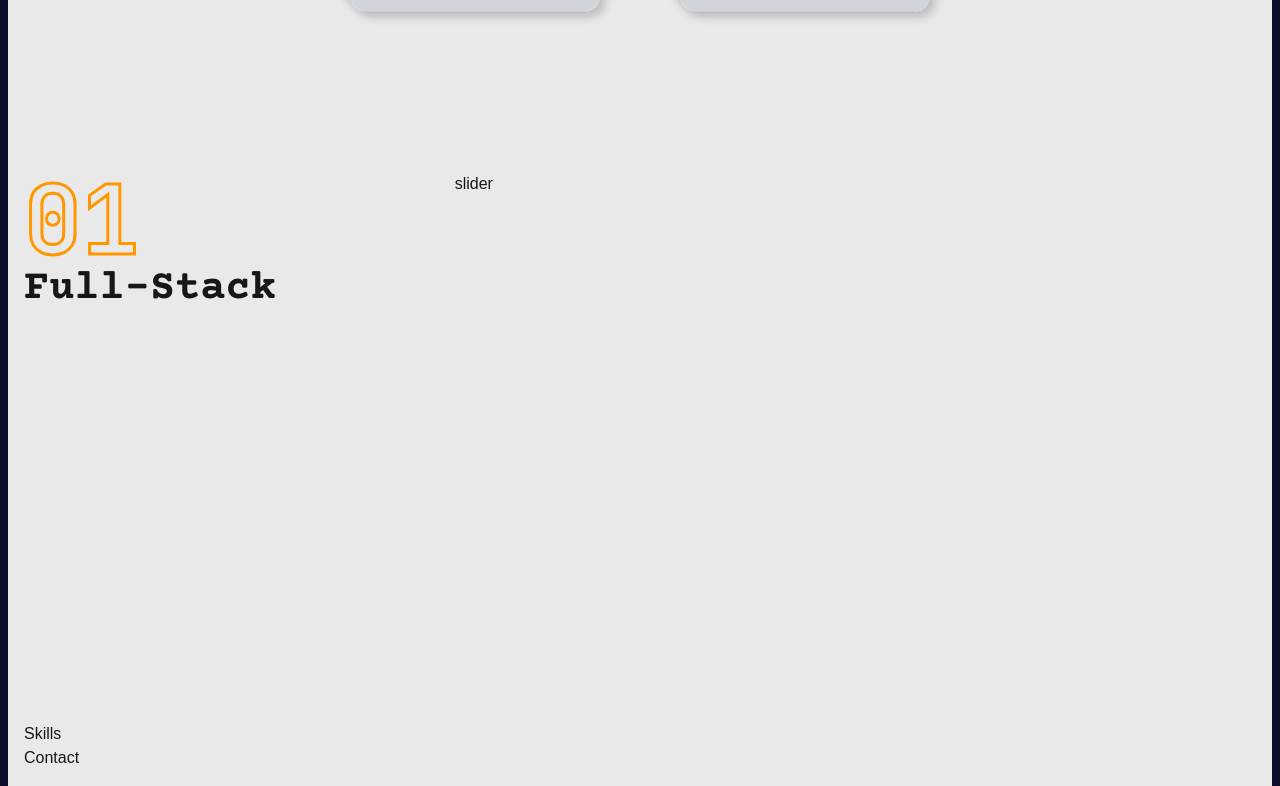
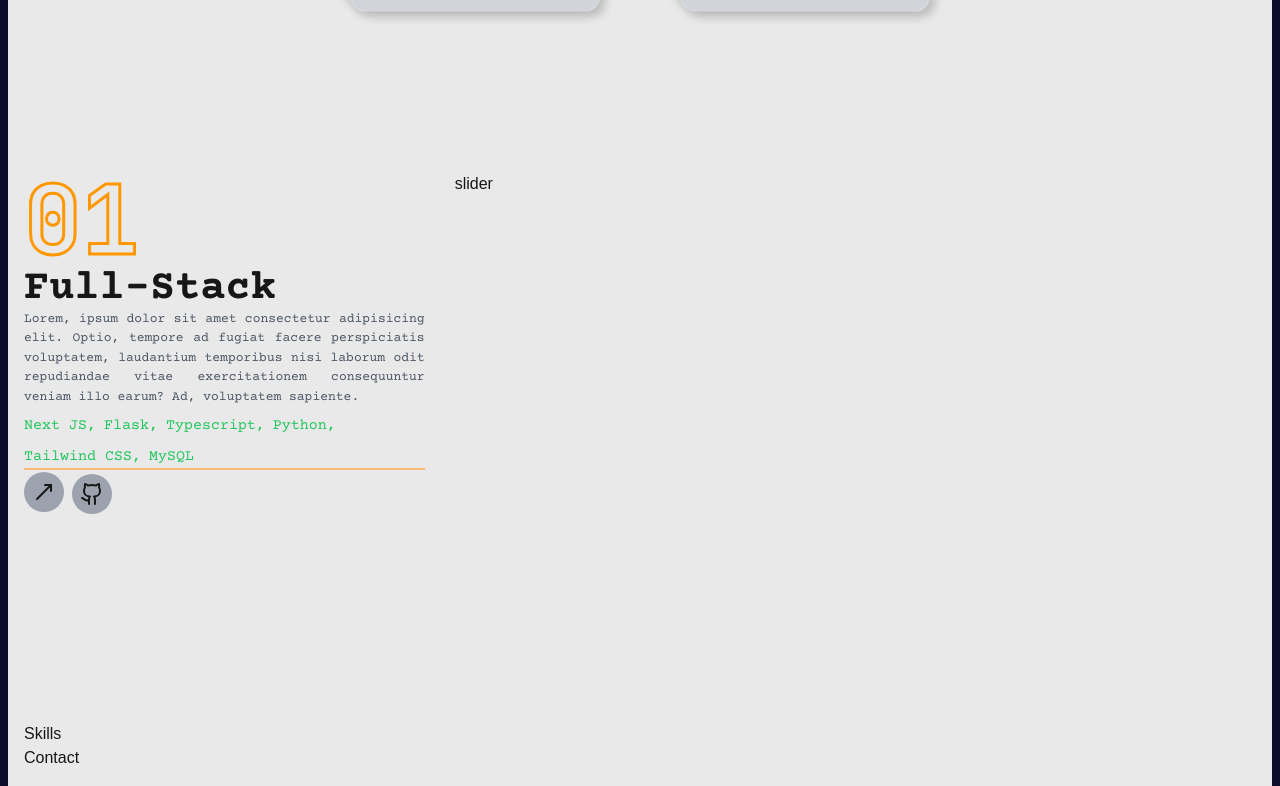
Before and after one commit to Imamhari/portfolio, a Next.js app: page / in a window 1280 px wide. Shown: the part 1999-2785 px from the top of the page. Built offline with nearby package versions, Linux system fonts and the light colour scheme.

Commit message:
project page: ongoing

```diff
--- a/package.json
+++ b/package.json
@@ -9,6 +9,8 @@
     "lint": "next lint"
   },
   "dependencies": {
+    "@radix-ui/react-tooltip": "^1.1.8",
+    "clsx": "^2.1.1",
     "framer-motion": "^12.4.2",
     "lucide-react": "^0.475.0",
     "next": "15.1.6",
@@ -18,6 +20,7 @@
     "react-simple-typewriter": "^5.0.1",
     "react-tsparticles": "^2.12.2",
     "swiper": "^11.2.2",
+    "tailwind-merge": "^3.0.1",
     "tsparticles": "^3.8.1",
     "tsparticles-engine": "^2.12.0",
     "tsparticles-slim": "^2.12.0"
--- a/src/app/pages/projects/page.tsx
+++ b/src/app/pages/projects/page.tsx
@@ -1,6 +1,8 @@
 "use client"
 import { useState } from "react";
 import { motion } from "framer-motion";
+import Image from "next/image";
+import Link from "next/link";
 import { Swiper, SwiperSlide } from "swiper/react";
 import "swiper/css";
 import {
@@ -9,7 +11,7 @@ import {
   TooltipProvider,
   TooltipTrigger,
 } from "@/app/components/ui/tooltip";
-import { Globe, Github } from 'lucide-react';
+import { MoveUpRight, Github } from 'lucide-react';
 import { JetBrains_Mono, Courier_Prime } from 'next/font/google';
 
 const jetBrainsMono = JetBrains_Mono({ subsets: ['latin'], weight: ['400', '700'] });
@@ -21,10 +23,10 @@ const projectList = [
     category: "full-stack",
     title: "Laut Lestari",
     description: "Lorem, ipsum dolor sit amet consectetur adipisicing elit. Optio, tempore ad fugiat facere perspiciatis voluptatem, laudantium temporibus nisi laborum odit repudiandae vitae exercitationem consequuntur veniam illo earum? Ad, voluptatem sapiente.",
-    stack: [{ name:"Next JS"}, { name:"Flask"}, { name:"Typescript"}, { name:"Python"}, { name:"Tailwind CSS"}, { name:"MySQL"}],
+    stack: [{ name:"Next JS,"}, { name:"Flask,"}, { name:"Typescript,"}, { name:"Python,"}, { name:"Tailwind CSS,"}, { name:"MySQL"}],
     image: "/public/assets/Laut-Lestari.png",
-    live:"",
-    github:"",
+    live:"https://lautlestari.netlify.app/",
+    github:"https://github.com/diikafirmansyah/FSSE-jan24_group-i_gfp_FE",
   },
   {
     num: "02",
@@ -33,18 +35,18 @@ const projectList = [
     description: "Lorem, ipsum dolor sit amet consectetur adipisicing elit. Optio, tempore ad fugiat facere perspiciatis voluptatem, laudantium temporibus nisi laborum odit repudiandae vitae exercitationem consequuntur veniam illo earum? Ad, voluptatem sapiente.",
     stack: [{ name:"Next JS"}, { name:"Typescript"}, { name:"Tailwind CSS"}, { name:"ShadCN"}],
     image: "/public/assets/delish.png",
-    live:"",
-    github:"",
+    live:"https://frontend-delish-app.vercel.app/",
+    github:"https://github.com/tobiasagyasta/frontend-delish-app",
   },
   {
     num: "03",
     category: "front-end",
     title: "SahabatAjar.id",
     description: "Lorem, ipsum dolor sit amet consectetur adipisicing elit. Optio, tempore ad fugiat facere perspiciatis voluptatem, laudantium temporibus nisi laborum odit repudiandae vitae exercitationem consequuntur veniam illo earum? Ad, voluptatem sapiente.",
-    stack: [{ name:"Next JS"}, { name:"Typescript"}, { name:"Tailwind CSS"}, { name:"ShadCN"}],
+    stack: [{ name:"Next JS,"}, { name:"Typescript"}, { name:"Tailwind CSS"}, { name:"ShadCN"}],
     image: "/public/assets/Sahabat-ajar.png",
-    live:"",
-    github:"",
+    live:"https://sahabatajar.vercel.app/",
+    github:"https://github.com/tobiasagyasta/lms-frontend",
   }
 ]
 
@@ -59,7 +61,47 @@ function Projects() {
                 {/* outline number */}
                 <div className={`${jetBrainsMono.className} text-8xl font-extrabold text-transparent text-outline`}>{project.num}</div>
                 {/* project category */}
-                <h2 className={`${courierPrime.className} text-[42px] font-bold leading-none group-hover:text-accent transition-all duration-500 capitalize`}>{project.category}</h2>
+                <h2 className={`${courierPrime.className} text-[30px] md:text-[42px] font-bold leading-none group-hover:text-accent transition-all duration-500 capitalize`}>{project.category}</h2>
+                {/* project description */}
+                <p className={`${courierPrime.className} text-[13px] text-justify text-gray-600 dark:text-gray-400 font-medium group-hover:text-accent  transition-all duration-500`}>{project.description}</p>
+                {/* project stack */}
+                <ul className="flex flex-wrap gap-2 mt-2">
+                  {project.stack.map((item, index) => {
+                    return (
+                      <li key={index} className={`${courierPrime.className} text-[15px] text-green-500`}>{item.name}</li>
+                    )
+                  })}
+                </ul>
+                {/* border */}
+                <div className="border border-orange-300"></div>
+                <div className="flex gap-2 mt-[2px]">
+                  {/* live project button */}
+                <Link href={project.live} target="_blank" rel="noopener noreferrer" className="" >
+                  <TooltipProvider delayDuration={100}>
+                    <Tooltip>
+                      <TooltipTrigger className="w-[40px] h-[40px] dark:bg-gray-700 bg-gray-400 rounded-full flex justify-center  items-center group">
+                        <MoveUpRight className="hover:text-orange-500 transition duration-500"/>
+                      </TooltipTrigger>
+                      <TooltipContent>
+                        <p className={`${courierPrime.className} border rounded-[5px] py-[2px] px-3 dark:bg-gray-200 bg-gray-500 text-black`}>Live Project</p>
+                      </TooltipContent>
+                    </Tooltip>
+                  </TooltipProvider>
+                </Link>
+                {/* github project button */}
+                <Link href={project.github} target="_blank" rel="noopener noreferrer" className="" >
+                  <TooltipProvider delayDuration={100}>
+                    <Tooltip>
+                      <TooltipTrigger className="w-[40px] h-[40px] dark:bg-gray-700 bg-gray-400 rounded-full flex justify-center  items-center group mt-[2px]">
+                        <Github className="hover:text-orange-500 transition duration-500"/>
+                      </TooltipTrigger>
+                      <TooltipContent>
+                        <p className={`${courierPrime.className} border rounded-[5px] py-[2px] px-3 dark:bg-gray-200 bg-gray-500 text-black`}>Github Repository</p>
+                      </TooltipContent>
+                    </Tooltip>
+                  </TooltipProvider>
+                </Link>
+                </div>
               </div>
             </div>
             <div className="w-full">slider</div>
```
Also changed, not shown: 1 other file (tests, documents, lock files or other folders).
